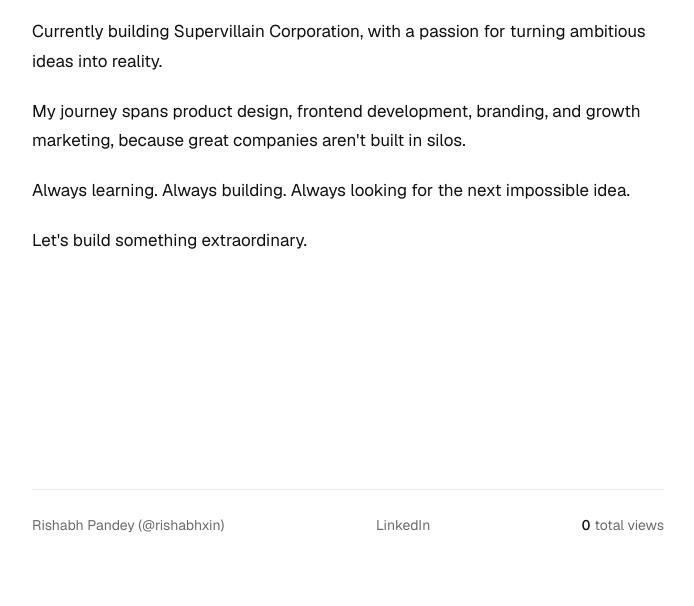
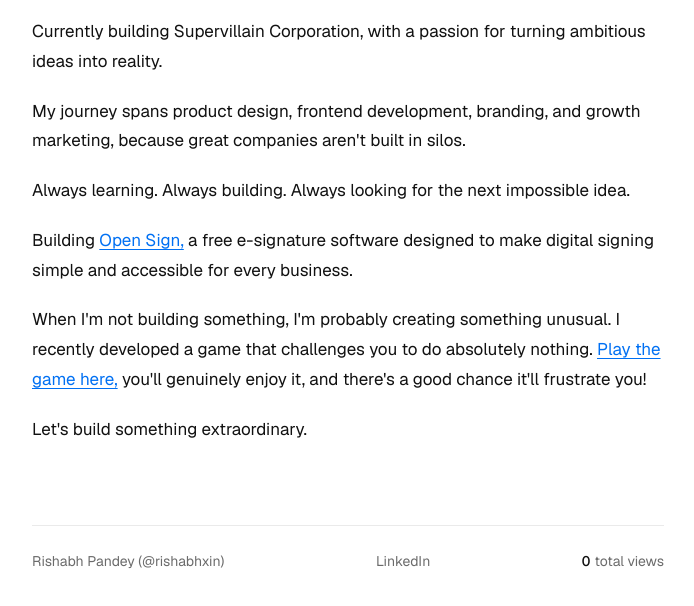
Before and after one commit to rishabhxin/rp, a plain HTML site: page about.html in a window 1280 px wide. Shown: the part 200-806 px from the top of the page, without its empty margins (292-986 px from the left). Drawn offline with nearby package versions, Linux system fonts and the light colour scheme; no server answers.

Commit message:
updated bio

```diff
--- a/about.html
+++ b/about.html
@@ -50,6 +50,8 @@
             <p>Currently building Supervillain Corporation, with a passion for turning ambitious ideas into reality.</p>
             <p>My journey spans product design, frontend development, branding, and growth marketing, because great companies aren't built in silos.</p>
             <p>Always learning. Always building. Always looking for the next impossible idea.</p>
+            <p>Building <a href="https://www.opensign.in/" target="_blank">Open Sign,</a> a free e-signature software designed to make digital signing simple and accessible for every business.</p>
+            <p>When I'm not building something, I'm probably creating something unusual. I recently developed a game that challenges you to do absolutely nothing. <a href="https://rishabhxin.github.io/Do-Nothing/" target="_blank">Play the game here,</a> you'll genuinely enjoy it, and there's a good chance it'll frustrate you! </p>
             <p>Let's build something extraordinary.</p>
           </div>
         </article>
```
